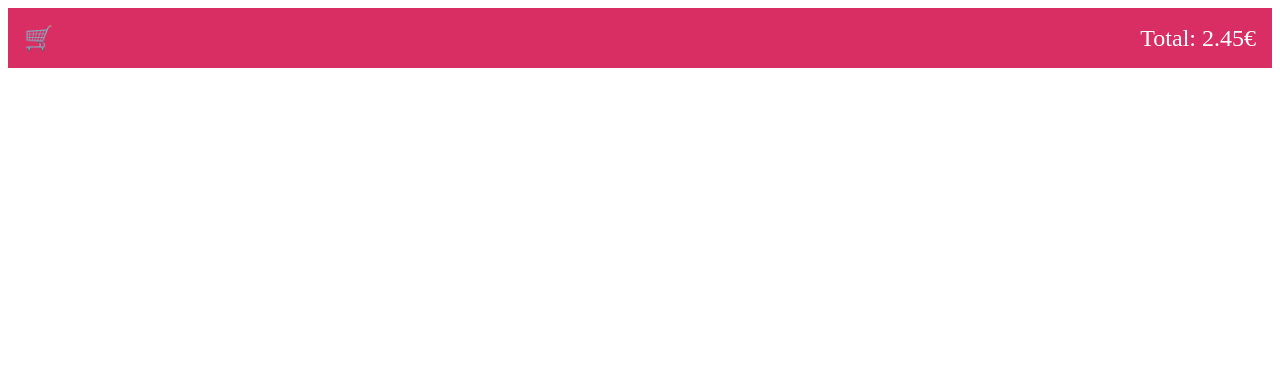
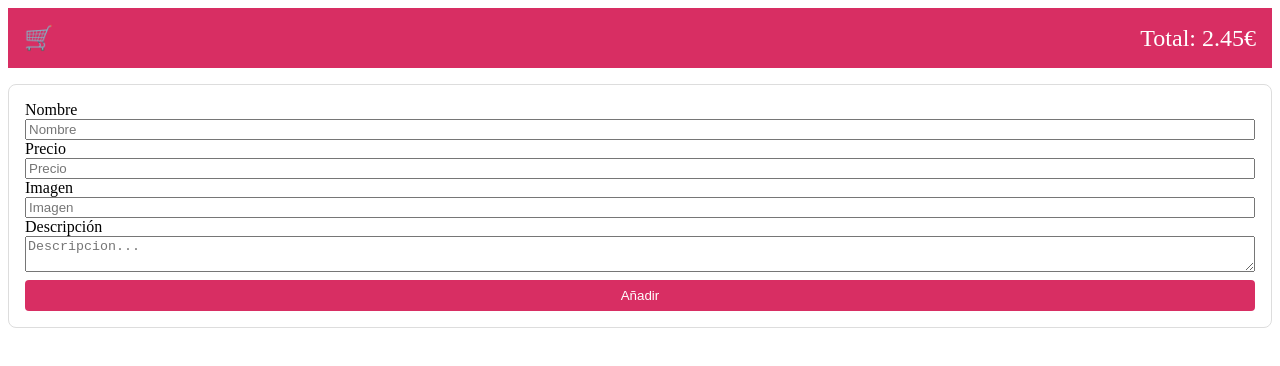
Before and after one commit to miguelcalvoruiz/shopping-cart-app, a React (Vite) app: page / in a window 1280 px wide. Shown: the top 366 px of the page. Built offline with nearby package versions, Linux system fonts and the light colour scheme.

Commit message:
basic product form

```diff
--- a/src/App.jsx
+++ b/src/App.jsx
@@ -1,11 +1,13 @@
 import './App.css'
 import Header from './components/Header';
+import ProductForm from './components/ProductForm';
 
 const App = () => {
 
   return (
     <div className='container'>
       <Header total={2.45} />
+      <ProductForm />
     </div>
   )
 }
--- /dev/null
+++ b/src/components/ProductForm.css
@@ -0,0 +1,26 @@
+.product-form {
+    display: flex;
+    flex-direction: column;
+    margin: 1rem 0;
+    padding: 1rem;
+    border: 1px solid #ddd;
+    border-radius: 8px;
+    background-color: #FFF;
+}
+
+.product-input .product-textarea {
+    margin: 0.5rem 0;
+    padding: 0.5rem;
+    border-radius: 4px;
+    border: 1px solid #ddd;
+}
+
+.add-button {
+    padding: 0.5rem;
+    border-radius: 4px;
+    border: none;
+    background-color: #D82E63;
+    color: #FFF;
+    cursor: pointer;
+    margin-top: 0.5rem;
+}
--- /dev/null
+++ b/src/components/ProductForm.jsx
@@ -0,0 +1,25 @@
+import './ProductForm.css'
+
+const ProductForm = () => {
+    return (
+        <form className='product-form'>
+
+            <label htmlFor="name">Nombre</label>
+            <input className='product-input' type="text" id="name" name="name" placeholder="Nombre" />
+
+            <label htmlFor="price">Precio</label>
+            <input className='product-input' type="number" name="price" id="price" placeholder="Precio" />
+
+            <label htmlFor="image">Imagen</label>
+            <input className='product-input' type="text" id="image" name="image" placeholder="Imagen" />
+
+            <label htmlFor="description">Descripción</label>
+            <textarea className='product-textarea' name="description" id="description" placeholder="Descripcion..."></textarea>
+
+
+            <button className='add-button' type="submit">Añadir</button>
+        </form>
+    )
+}
+
+export default ProductForm;
```
